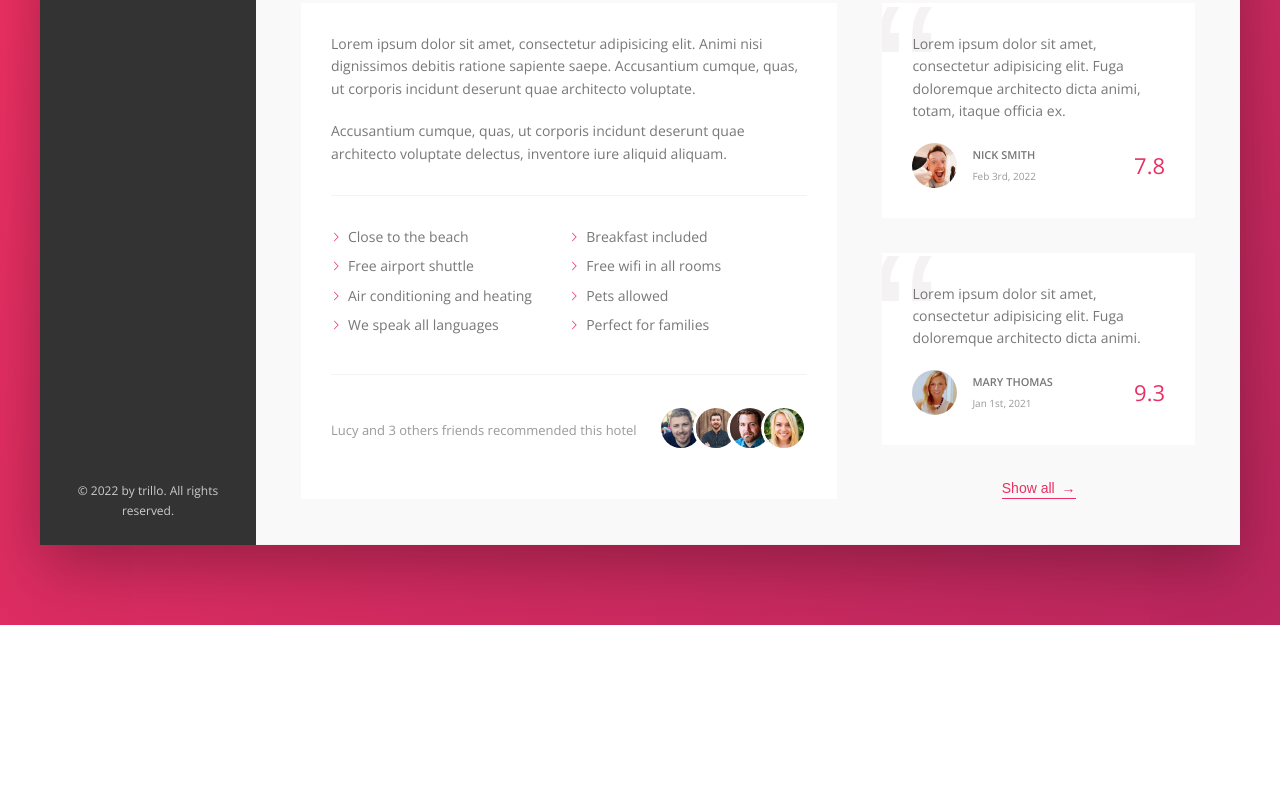
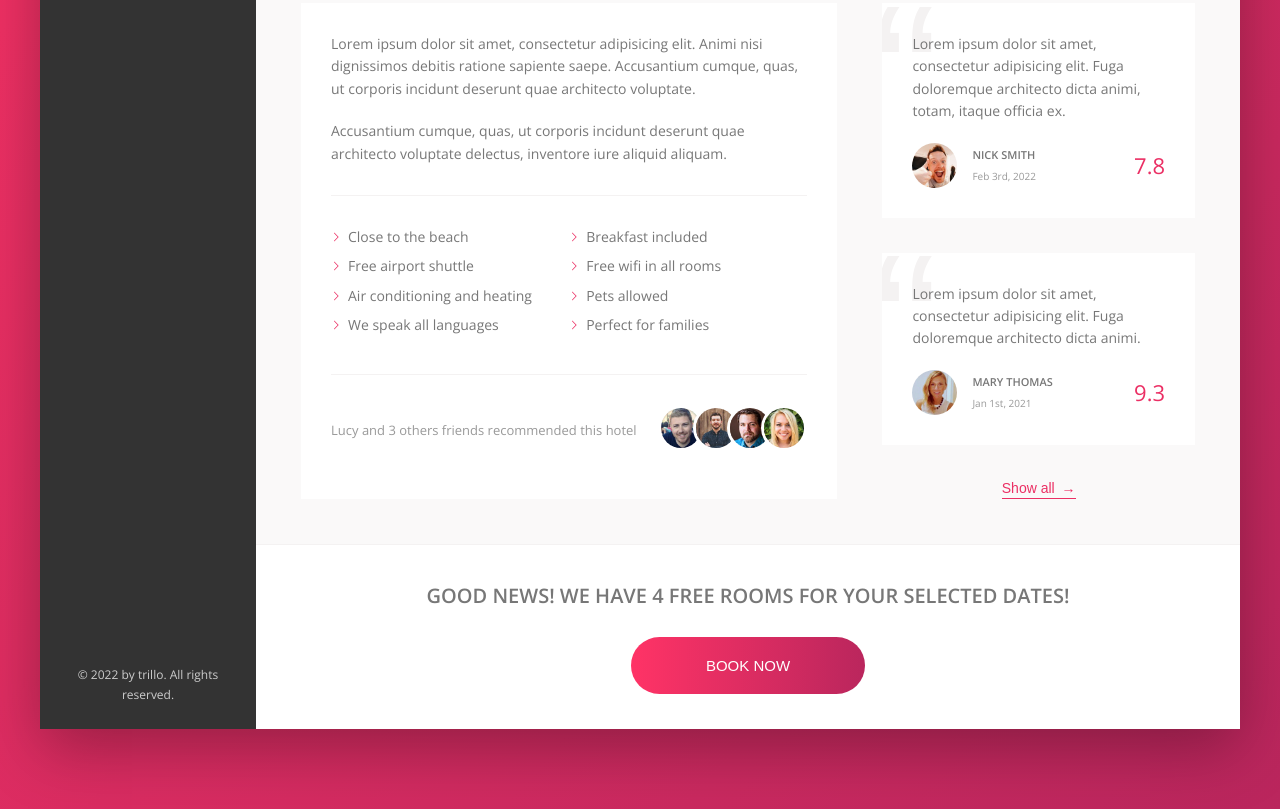
Before and after one commit to usama-365/trillo, a website: page index.html in a window 1280 px wide. Shown: the part 644-1453 px from the top of the page. Before the commit the page ends 1269 px from the top, so only its background shows below. Drawn offline with nearby package versions, Linux system fonts and the light colour scheme.

Commit message:
Created the CTA section

```diff
--- a/index.html
+++ b/index.html
@@ -240,6 +240,15 @@
               <button class="btn-inline">Show all <span>&rarr;</span></button>
             </div>
           </div>
+          <div class="cta">
+            <h2 class="cta__book-now">
+              Good news! We have 4 free rooms for your selected dates!
+            </h2>
+            <button class="btn">
+              <span class="btn__visible">Book now</span>
+              <span class="btn__invisible">Only 4 rooms left</span>
+            </button>
+          </div>
         </main>
       </div>
     </div>
--- a/sass/_components.scss
+++ b/sass/_components.scss
@@ -426,3 +426,70 @@
     font-size: 2.2rem;
   }
 }
+
+////////////////////////////////////////
+/// CTA
+.cta {
+  padding: 3.5rem 0;
+  text-align: center;
+  &__book-now {
+    font-size: 2rem;
+    text-transform: uppercase;
+    margin-bottom: 2.5rem;
+  }
+}
+
+.btn {
+  font-size: 1.5rem;
+  font-weight: 300;
+  text-transform: uppercase;
+  border-radius: 100px;
+  border: none;
+  background-image: linear-gradient(
+    to right,
+    var(--color-primary-light),
+    var(--color-primary-dark)
+  );
+  position: relative;
+  color: #fff;
+  overflow: hidden;
+  cursor: pointer;
+
+  & > * {
+    display: inline-block;
+    height: 100%;
+    width: 100%;
+    transition: all 0.2s;
+  }
+
+  &:hover {
+    background-image: linear-gradient(
+      to right,
+      var(--color-primary-dark),
+      var(--color-primary-light)
+    );
+  }
+
+  &:hover &__visible {
+    transform: translateY(100%);
+  }
+
+  &:hover &__invisible {
+    top: 0;
+  }
+
+  &__visible {
+    padding: 2rem 7.5rem;
+  }
+
+  &__invisible {
+    padding: 2rem 0;
+    position: absolute;
+    left: 0;
+    top: -100%;
+  }
+
+  &:focus {
+    animation: pulsate 1s infinite;
+  }
+}
```
Also changed, not shown: css/style.css.
